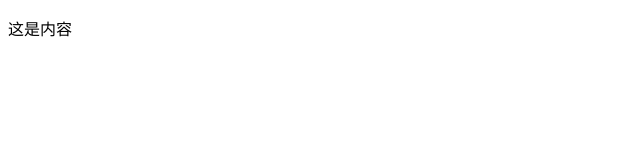
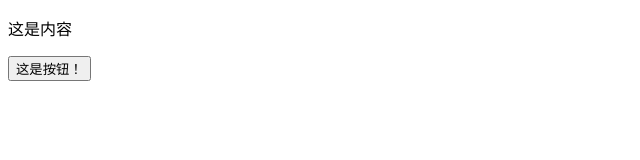
Before and after one commit to zhoufang111202/blog20170510, a plain HTML site: page index.html in a window 1280 px wide. Shown: the whole page, without its empty margins (0-640 px from the left). Drawn offline with Linux system fonts and the light colour scheme.

Commit message:
Update index.html

```diff
--- a/index.html
+++ b/index.html
@@ -5,5 +5,6 @@
 </head>
 <body>
 <p>这是内容</p>
+  <button>这是按钮！</button>
 </body>
 </html>
```
